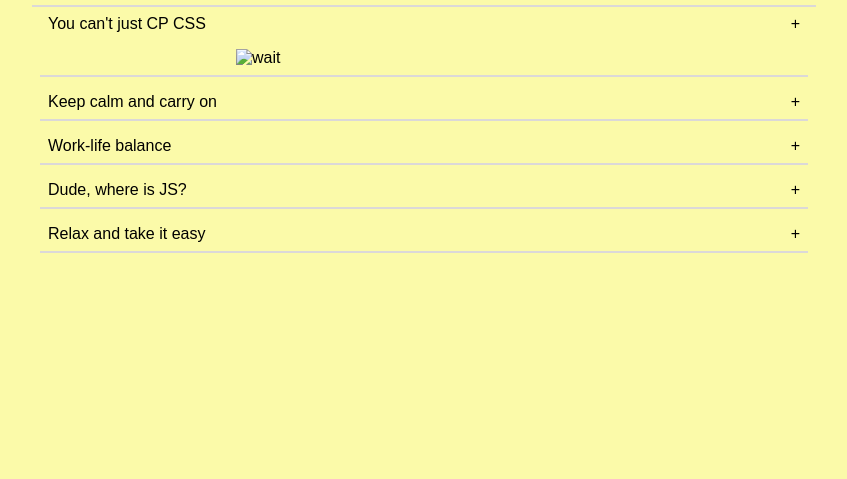
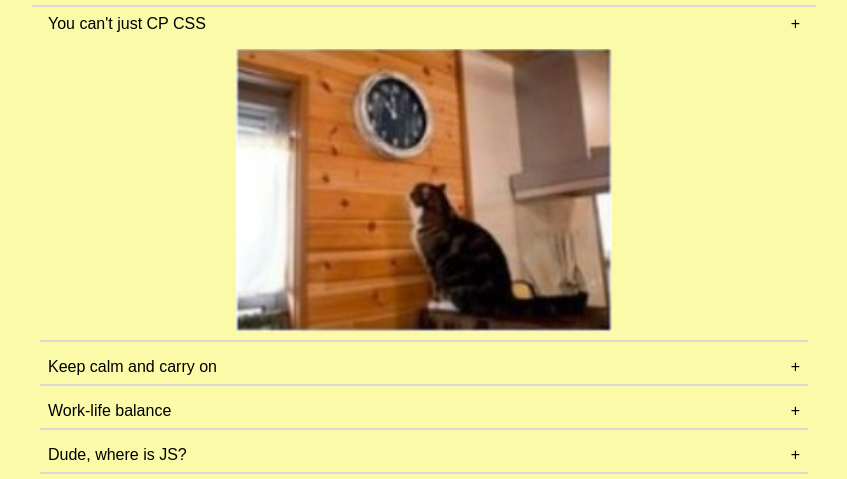
Before and after one commit to Nikitka709/cssBayan, a plain HTML site: page cssBayan/index.html in a window 1280 px wide. Shown: the part 48-527 px from the top of the page, without its empty margins (216-1063 px from the left). Drawn offline with Linux system fonts and the light colour scheme; the site is published under a folder, as on GitHub Pages, so addresses that start at the root find nothing.

Commit message:
fix: route to images changed (Sun, Mar 12, 2023 04:05:47 PM)

```diff
--- a/cssBayan/index.html
+++ b/cssBayan/index.html
@@ -16,35 +16,35 @@
             <label for="first">You can't just CP CSS<span id="plus">&#43</span></label>
             <input type="radio" name="accordion" id="first" checked>
             <div class="content">
-                <img src="/images/wait.jpg" alt="wait">
+                <img src="images/wait.jpg" alt="wait">
             </div>
         </li>
         <li>
             <label for="second">Keep calm and carry on<span>&#43</span></label>
             <input type="radio" name="accordion" id="second">
             <div class="content">
-                <img src="/images/wait.jpg" alt="wait">
+                <img src="images/wait.jpg" alt="wait">
             </div>
         </li>
         <li>
             <label for="third">Work-life balance<span>&#43</span></label>
             <input type="radio" name="accordion" id="third">
             <div class="content">
-                <img src="/images/wait.jpg" alt="wait">
+                <img src="images/wait.jpg" alt="wait">
             </div>
         </li>
         <li>
             <label for="fourth">Dude, where is JS?<span>&#43</span></label>
             <input type="radio" name="accordion" id="fourth">
             <div class="content">
-                <img src="/images/itstime.jpg" alt="it_s_time">
+                <img src="images/itstime.jpg" alt="it_s_time">
             </div>
         </li>
         <li>
             <label for="fifth">Relax and take it easy<span>&#43</span></label>
             <input type="radio" name="accordion" id="fifth">
             <div class="content">
-                <img src="/images/toolate.jpg" alt="too_late">
+                <img src="images/toolate.jpg" alt="too_late">
             </div>
         </li>
     </ul>
```
